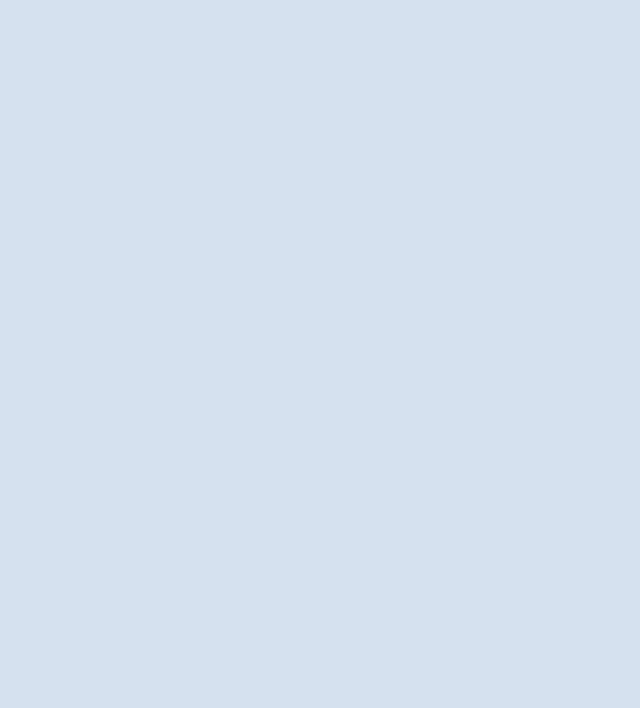
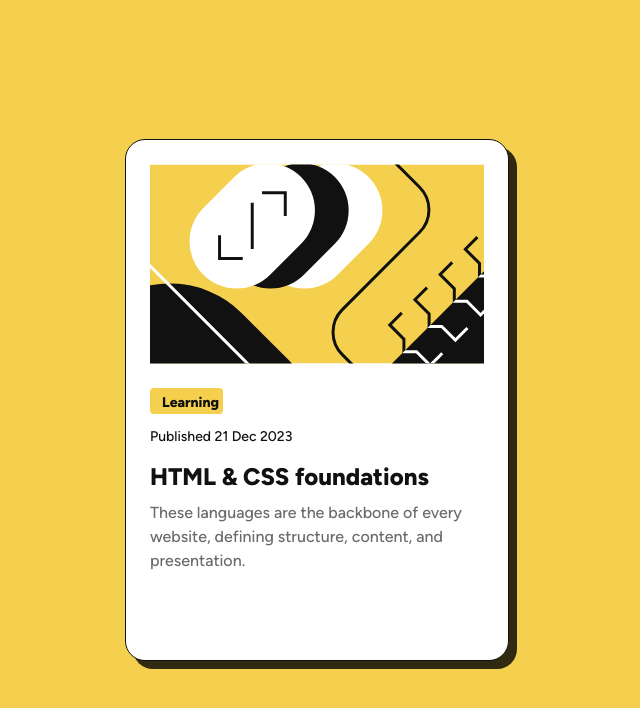
Before and after one commit to M4rc3l86/blog-card, an Angular app: page / in a window 1280 px wide. Shown: the top 708 px of the page, without its empty margins (323-963 px from the left). Built offline with nearby package versions, Linux system fonts and the light colour scheme.

Commit message:
solution

```diff
--- a/src/app/app.component.css
+++ b/src/app/app.component.css
@@ -1 +1,35 @@
 /* app.component.css */
+.wrapper {
+  display: flex;
+  flex-direction: column;
+  gap: var(--space-300);
+  padding: var(--space-300);
+  width: 20.44rem;
+  height: 31.32rem;
+  background-color: white;
+  border-radius: 1.25rem;
+  border: 1px solid var(--gray-950);
+  box-shadow: 8px 8px 0 rgba(0, 0, 0, 0.8);
+}
+.content {
+  display: flex;
+  flex-direction: column;
+  gap: var(--space-150);
+}
+.category {
+  width: 4.56rem;
+  height: 1.625rem;
+  border-radius: 0.25rem;
+  background-color: var(--yellow);
+  padding: var(--space-50) var(--space-150);
+}
+.title {
+  height: 1.875rem;
+  width: max-content;
+}
+@media (min-width: 445px) {
+  .wrapper {
+    width: 24rem;
+    height: 32.625rem;
+  }
+}
--- a/src/app/app.component.html
+++ b/src/app/app.component.html
@@ -1 +1,13 @@
 <!-- app.component.html -->
+<div class="wrapper">
+  <img src="images/illustration-article.svg" alt="article illustration" />
+  <div class="content">
+    <div class="category text-preset-3--bold">Learning</div>
+    <div class="text-preset-3">Published 21 Dec 2023</div>
+    <div class="text-preset-1 title">HTML & CSS foundations</div>
+    <div class="text-preset-2">
+      These languages are the backbone of every website, defining structure,
+      content, and presentation.
+    </div>
+  </div>
+</div>
--- a/src/styles.css
+++ b/src/styles.css
@@ -1,11 +1,20 @@
 /* styles.css */
+@font-face {
+  font-family: "Figtree";
+  src:
+    local("Figtree"),
+    url("/fonts/Figtree-VariableFont_wght.ttf") format("truetype");
+}
+
 :root {
-  --slate-900: #1f314f;
-  --slate-500: #68778d;
-  --slate-300: #d5e1ef;
-  --space-500: 2.5rem;
+  --yellow: #f4d04e;
+  --gray-950: #111111;
+  --gray-500: #6b6b6b;
+
   --space-300: 1.5rem;
-  --space-200: 1rem;
+  --space-150: 0.75rem;
+  --space-100: 0.5rem;
+  --space-50: 0.25rem;
 }
 * {
   box-sizing: border-box;
@@ -13,26 +22,42 @@
   padding: 0;
 }
 body {
-  font-family: "Outfit", sans-serif;
-  background-color: var(--slate-300);
-  /* Added these properties to center the wrapper vertically and horizontally */
+  font-family: "Figtree", sans-serif;
+  background-color: var(--yellow);
   display: flex;
   justify-content: center;
   align-items: center;
-  min-height: 100vh; /* Ensures the body takes up the full viewport height */
-  margin: 0; /* Remove default body margin */
+  min-height: 100vh;
 }
 .text-preset-1 {
-  color: var(--slate-900);
-  font-weight: 700;
-  font-size: 1.375rem;
-  line-height: 120%;
+  color: var(--gray-950);
+  font-weight: 800;
+  font-size: 1.5rem;
+  line-height: 150%;
   letter-spacing: 0px;
 }
+.text-preset-1:hover {
+  color: var(--yellow);
+  cursor: pointer;
+}
 .text-preset-2 {
-  color: var(--slate-500);
-  font-weight: 400;
-  font-size: 0.9375rem;
-  line-height: 140%;
-  letter-spacing: 0.2px;
+  color: var(--gray-500);
+  font-weight: 500;
+  font-size: 1rem;
+  line-height: 150%;
+  letter-spacing: 0px;
 }
+.text-preset-3 {
+  color: var(--gray-950);
+  font-weight: 500;
+  font-size: 0.875rem;
+  line-height: 150%;
+  letter-spacing: 0px;
+}
+.text-preset-3--bold {
+  color: var(--gray-950);
+  font-weight: 800;
+  font-size: 0.875rem;
+  line-height: 150%;
+  letter-spacing: 0px;
+}
```
Also changed, not shown: public/images/image-qr-code.png (deleted), 1 other file (tests, documents, lock files or other folders).
